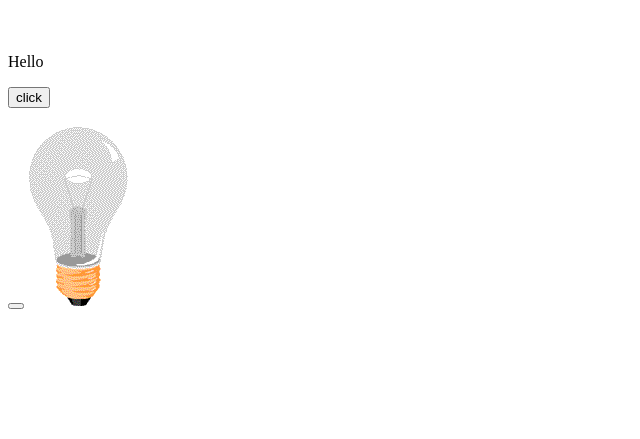
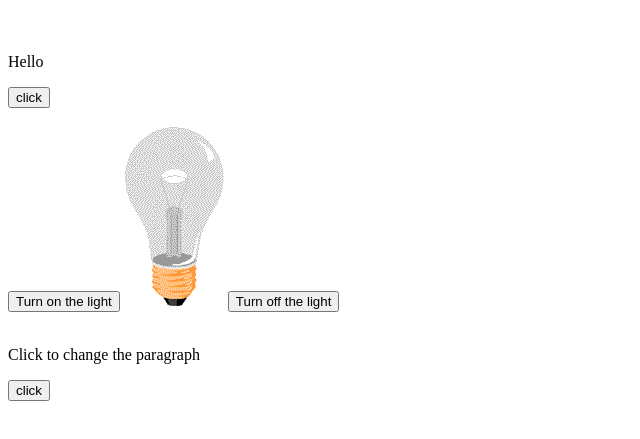
Before and after one commit to purplemrl/practice, a plain HTML site: page test9.html in a window 1280 px wide. Shown: the part 79-518 px from the top of the page, without its empty margins (0-640 px from the left). Drawn offline with Linux system fonts and the light colour scheme.

Commit message:
Update test9.html

```diff
--- a/test9.html
+++ b/test9.html
@@ -14,7 +14,12 @@
     <button type="button" onclick='document.getElementById("p1").innerHTML="Bye"'>click</button>
     <br>
     <br>
-    <button  onclick="document.getElementById('myimg').src=''"></button>
+    <button  onclick="document.getElementById('myimg').src='assets/img/pic_bulbon.gif'">Turn on the light</button>
     <img id="myimg" src="assets/img/pic_bulboff.gif" style="width: 100px;">
+    <button onclick="document.getElementById('myimg').src='assets/img/pic_bulboff.gif'">Turn off the light</button>
+    <br>
+    <br>
+    <p id="p2">Click to change the paragraph</p>
+    <button type="button" onclick="document.getElementById('p2').style.color='blue'">click</button>
 </body>
 </html>
```
